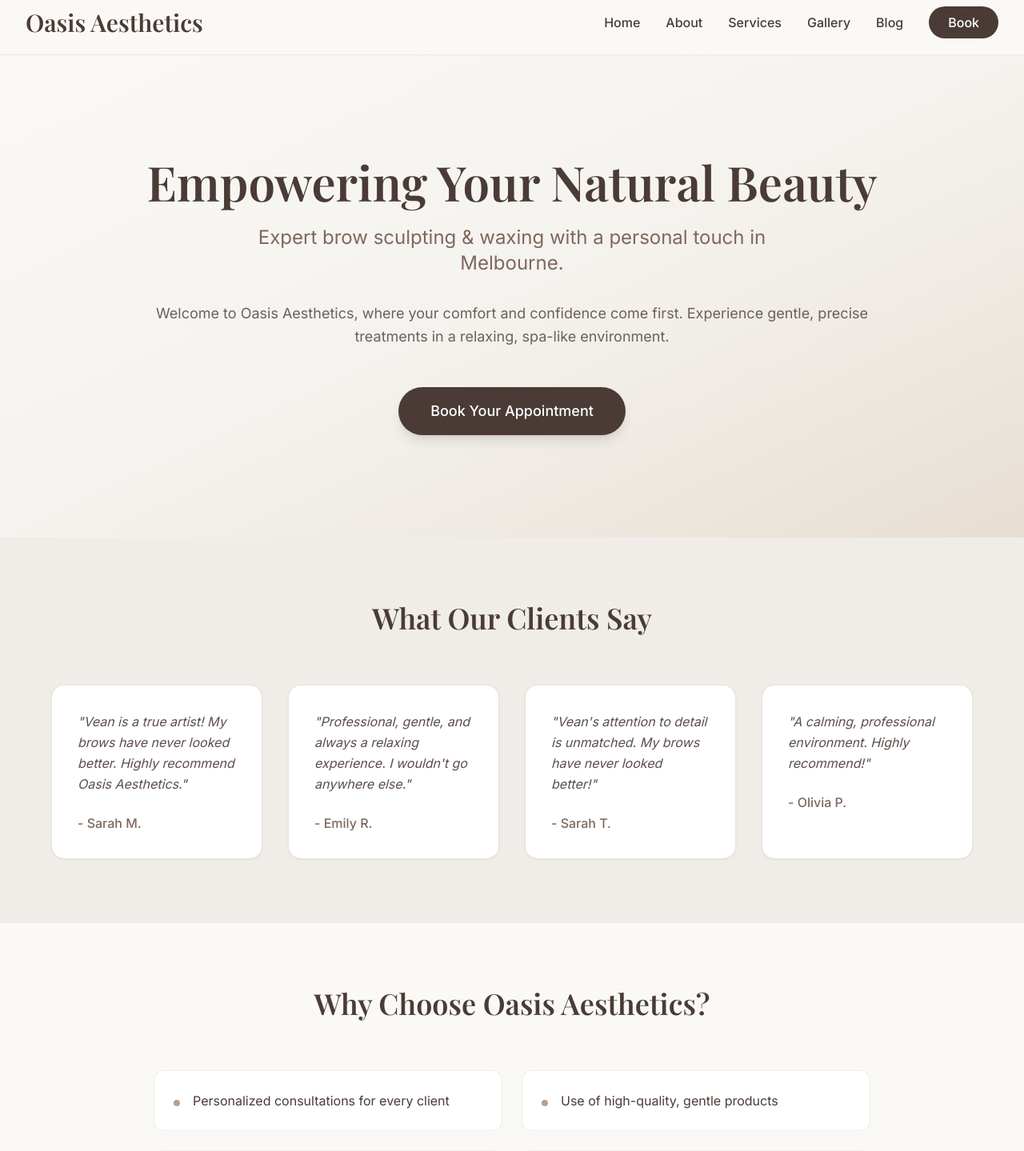
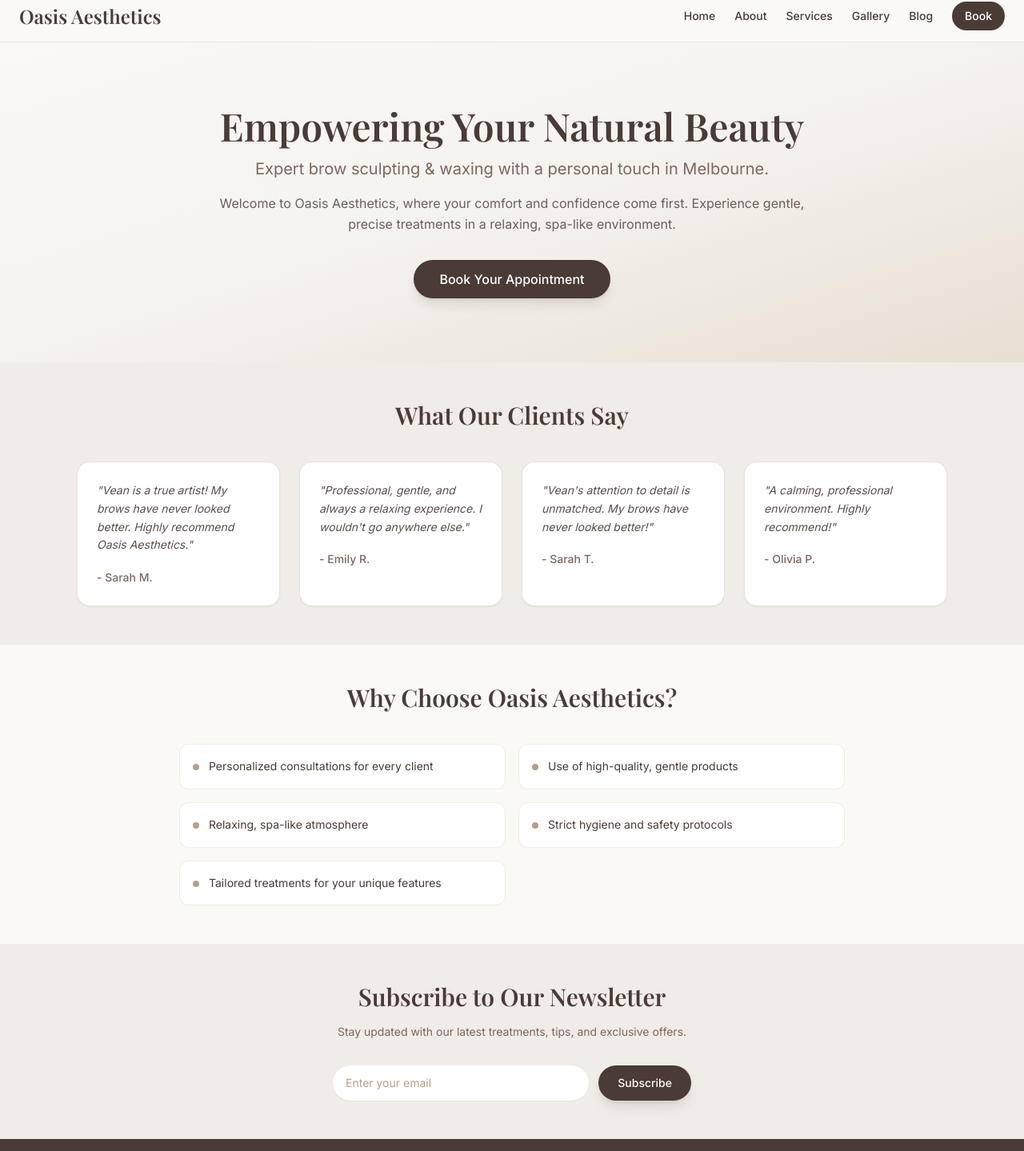
Before and after one commit to DogBehaviouristMelbourne/oasis-aesthetics-refined-touch, a React (Vite) app: page / in a window 1280 px wide. Shown: the part 12-1451 px from the top of the page at 80% size. Built offline with nearby package versions, Linux system fonts and the light colour scheme.

Commit message:
Refactor: Improve page structure and text size
Restructure the page layout and reduce text sizes for better visual presentation.

```diff
--- a/src/pages/Index.tsx
+++ b/src/pages/Index.tsx
@@ -11,35 +11,35 @@ const Index = () => {
   return (
     <div className="min-h-screen bg-oasis-base font-inter">
       <header className="sticky top-0 z-50 bg-oasis-base/95 backdrop-blur-sm border-b border-oasis-taupe/20">
-        <div className="container mx-auto px-6 lg:px-8">
-          <div className="flex items-center justify-between h-20">
-            <h1 className="text-2xl lg:text-3xl font-playfair font-semibold text-oasis-espresso">
+        <div className="container mx-auto px-4 lg:px-6">
+          <div className="flex items-center justify-between h-16">
+            <h1 className="text-xl lg:text-2xl font-playfair font-semibold text-oasis-espresso">
               Oasis Aesthetics
             </h1>
 
             <button
-              className={`md:hidden w-8 h-8 flex flex-col justify-center items-center space-y-1.5 transition-all duration-300 ${isNavOpen ? 'rotate-45' : ''}`}
+              className={`md:hidden w-6 h-6 flex flex-col justify-center items-center space-y-1 transition-all duration-300 ${isNavOpen ? 'rotate-45' : ''}`}
               aria-label="Open navigation"
               aria-controls="main-nav"
               aria-expanded={isNavOpen}
               onClick={toggleNav}
             >
-              <span className={`w-6 h-0.5 bg-oasis-espresso transition-all duration-300 ${isNavOpen ? 'rotate-90 translate-y-2' : ''}`}></span>
-              <span className={`w-6 h-0.5 bg-oasis-espresso transition-all duration-300 ${isNavOpen ? 'opacity-0' : ''}`}></span>
-              <span className={`w-6 h-0.5 bg-oasis-espresso transition-all duration-300 ${isNavOpen ? '-rotate-90 -translate-y-2' : ''}`}></span>
+              <span className={`w-5 h-0.5 bg-oasis-espresso transition-all duration-300 ${isNavOpen ? 'rotate-90 translate-y-1.5' : ''}`}></span>
+              <span className={`w-5 h-0.5 bg-oasis-espresso transition-all duration-300 ${isNavOpen ? 'opacity-0' : ''}`}></span>
+              <span className={`w-5 h-0.5 bg-oasis-espresso transition-all duration-300 ${isNavOpen ? '-rotate-90 -translate-y-1.5' : ''}`}></span>
             </button>
 
             <nav
               id="main-nav"
               aria-label="Main Navigation"
-              className={`${isNavOpen ? 'flex' : 'hidden'} md:flex absolute md:relative top-full md:top-auto left-0 md:left-auto w-full md:w-auto bg-oasis-base md:bg-transparent border-b md:border-b-0 border-oasis-taupe/20 md:border-0 flex-col md:flex-row items-center space-y-4 md:space-y-0 md:space-x-8 py-6 md:py-0 px-6 md:px-0`}
+              className={`${isNavOpen ? 'flex' : 'hidden'} md:flex absolute md:relative top-full md:top-auto left-0 md:left-auto w-full md:w-auto bg-oasis-base md:bg-transparent border-b md:border-b-0 border-oasis-taupe/20 md:border-0 flex-col md:flex-row items-center space-y-3 md:space-y-0 md:space-x-6 py-4 md:py-0 px-4 md:px-0`}
             >
-              <a href="index.html" className="text-oasis-espresso hover:text-oasis-hover transition-colors duration-300 font-medium">Home</a>
-              <a href="about.html" className="text-oasis-espresso hover:text-oasis-hover transition-colors duration-300 font-medium">About</a>
-              <a href="services.html" className="text-oasis-espresso hover:text-oasis-hover transition-colors duration-300 font-medium">Services</a>
-              <a href="gallery.html" className="text-oasis-espresso hover:text-oasis-hover transition-colors duration-300 font-medium">Gallery</a>
-              <a href="blog.html" className="text-oasis-espresso hover:text-oasis-hover transition-colors duration-300 font-medium">Blog</a>
-              <a href="booking.html" className="bg-oasis-espresso text-white px-6 py-2 rounded-full hover:bg-oasis-hover transition-all duration-300 font-medium">Book</a>
+              <a href="index.html" className="text-sm text-oasis-espresso hover:text-oasis-hover transition-colors duration-300 font-medium">Home</a>
+              <a href="about.html" className="text-sm text-oasis-espresso hover:text-oasis-hover transition-colors duration-300 font-medium">About</a>
+              <a href="services.html" className="text-sm text-oasis-espresso hover:text-oasis-hover transition-colors duration-300 font-medium">Services</a>
+              <a href="gallery.html" className="text-sm text-oasis-espresso hover:text-oasis-hover transition-colors duration-300 font-medium">Gallery</a>
+              <a href="blog.html" className="text-sm text-oasis-espresso hover:text-oasis-hover transition-colors duration-300 font-medium">Blog</a>
+              <a href="booking.html" className="bg-oasis-espresso text-white px-4 py-2 rounded-full hover:bg-oasis-hover transition-all duration-300 font-medium text-sm">Book</a>
             </nav>
           </div>
         </div>
@@ -47,21 +47,21 @@ const Index = () => {
 
       <main>
         {/* Hero Section */}
-        <section className="relative py-20 lg:py-32 px-6 lg:px-8 overflow-hidden">
+        <section className="relative py-12 lg:py-20 px-4 lg:px-6 overflow-hidden">
           <div className="absolute inset-0 bg-gradient-to-br from-oasis-base via-oasis-contrast to-oasis-warm-taupe opacity-50"></div>
-          <div className="container mx-auto text-center relative z-10 animate-fade-in">
-            <h2 className="text-4xl lg:text-6xl font-playfair font-semibold text-oasis-espresso mb-6 leading-tight">
+          <div className="container mx-auto text-center relative z-10 animate-fade-in max-w-4xl">
+            <h2 className="text-3xl lg:text-5xl font-playfair font-semibold text-oasis-espresso mb-4 leading-tight">
               Empowering Your Natural Beauty
             </h2>
-            <p className="text-xl lg:text-2xl text-oasis-hover mb-8 max-w-3xl mx-auto leading-relaxed">
+            <p className="text-lg lg:text-xl text-oasis-hover mb-4 leading-relaxed">
               Expert brow sculpting & waxing with a personal touch in Melbourne.
             </p>
-            <p className="text-lg text-oasis-espresso/80 mb-12 max-w-4xl mx-auto leading-relaxed">
+            <p className="text-base text-oasis-espresso/80 mb-8 max-w-3xl mx-auto leading-relaxed">
               Welcome to Oasis Aesthetics, where your comfort and confidence come first. Experience gentle, precise treatments in a relaxing, spa-like environment.
             </p>
             <a
               href="booking.html"
-              className="inline-block bg-oasis-espresso text-white px-10 py-4 rounded-full text-lg font-medium hover:bg-oasis-hover transition-all duration-300 transform hover:scale-105 shadow-lg hover:shadow-xl"
+              className="inline-block bg-oasis-espresso text-white px-8 py-3 rounded-full text-base font-medium hover:bg-oasis-hover transition-all duration-300 transform hover:scale-105 shadow-lg hover:shadow-xl"
             >
               Book Your Appointment
             </a>
@@ -69,12 +69,12 @@ const Index = () => {
         </section>
 
         {/* Testimonials Section */}
-        <section className="py-20 bg-oasis-contrast px-6 lg:px-8">
-          <div className="container mx-auto">
-            <h3 className="text-3xl lg:text-4xl font-playfair font-semibold text-oasis-espresso text-center mb-16">
+        <section className="py-12 bg-oasis-contrast px-4 lg:px-6">
+          <div className="container mx-auto max-w-6xl">
+            <h3 className="text-2xl lg:text-3xl font-playfair font-semibold text-oasis-espresso text-center mb-10">
               What Our Clients Say
             </h3>
-            <div className="grid md:grid-cols-2 lg:grid-cols-4 gap-8">
+            <div className="grid md:grid-cols-2 lg:grid-cols-4 gap-6">
               {[
                 {
                   quote: "Vean is a true artist! My brows have never looked better. Highly recommend Oasis Aesthetics.",
@@ -95,12 +95,12 @@ const Index = () => {
               ].map((testimonial, index) => (
                 <blockquote
                   key={index}
-                  className="bg-white p-8 rounded-2xl shadow-sm border border-oasis-taupe/30 hover:shadow-md transition-all duration-300 transform hover:-translate-y-1"
+                  className="bg-white p-6 rounded-2xl shadow-sm border border-oasis-taupe/30 hover:shadow-md transition-all duration-300 transform hover:-translate-y-1"
                 >
-                  <p className="text-oasis-espresso/90 leading-relaxed mb-6 italic">
+                  <p className="text-sm text-oasis-espresso/90 leading-relaxed mb-4 italic">
                     "{testimonial.quote}"
                   </p>
-                  <span className="text-oasis-hover font-medium">
+                  <span className="text-sm text-oasis-hover font-medium">
                     - {testimonial.author}
                   </span>
                 </blockquote>
@@ -110,13 +110,12 @@ const Index = () => {
         </section>
 
         {/* Why Choose Us Section */}
-        <section className="py-20 px-6 lg:px-8">
-          <div className="container mx-auto">
-            <h3 className="text-3xl lg:text-4xl font-playfair font-semibold text-oasis-espresso text-center mb-16">
+        <section className="py-12 px-4 lg:px-6">
+          <div className="container mx-auto max-w-4xl">
+            <h3 className="text-2xl lg:text-3xl font-playfair font-semibold text-oasis-espresso text-center mb-10">
               Why Choose Oasis Aesthetics?
             </h3>
-            <div className="max-w-4xl mx-auto">
-              <ul className="grid md:grid-cols-2 gap-6">
+            <div className="grid md:grid-cols-2 gap-4">
               {[
                 "Personalized consultations for every client",
                 "Use of high-quality, gentle products",
@@ -124,42 +123,41 @@ const Index = () => {
                 "Strict hygiene and safety protocols",
                 "Tailored treatments for your unique features"
               ].map((item, index) => (
-                  <li
+                <div
                   key={index}
-                    className="flex items-start space-x-4 p-6 bg-white rounded-xl border border-oasis-taupe/20 hover:shadow-sm transition-all duration-300"
+                  className="flex items-start space-x-3 p-4 bg-white rounded-xl border border-oasis-taupe/20 hover:shadow-sm transition-all duration-300"
                 >
-                    <div className="w-2 h-2 bg-oasis-taupe rounded-full mt-3 flex-shrink-0"></div>
-                    <span className="text-oasis-espresso leading-relaxed">{item}</span>
-                  </li>
+                  <div className="w-2 h-2 bg-oasis-taupe rounded-full mt-2 flex-shrink-0"></div>
+                  <span className="text-sm text-oasis-espresso leading-relaxed">{item}</span>
+                </div>
               ))}
-              </ul>
             </div>
           </div>
         </section>
 
         {/* Newsletter Section */}
-        <section className="py-20 bg-oasis-contrast px-6 lg:px-8">
-          <div className="container mx-auto text-center">
-            <h3 className="text-3xl lg:text-4xl font-playfair font-semibold text-oasis-espresso mb-8">
+        <section className="py-12 bg-oasis-contrast px-4 lg:px-6">
+          <div className="container mx-auto text-center max-w-2xl">
+            <h3 className="text-2xl lg:text-3xl font-playfair font-semibold text-oasis-espresso mb-4">
               Subscribe to Our Newsletter
             </h3>
-            <p className="text-oasis-hover mb-12 max-w-2xl mx-auto">
+            <p className="text-sm text-oasis-hover mb-8">
               Stay updated with our latest treatments, tips, and exclusive offers.
             </p>
             <form
               action="mailto:veanmikhael@proton.me"
               method="post"
-              className="max-w-md mx-auto flex flex-col sm:flex-row gap-4"
+              className="flex flex-col sm:flex-row gap-3 max-w-md mx-auto"
             >
               <input
                 type="email"
                 placeholder="Enter your email"
                 required
-                className="flex-1 px-6 py-4 border-0 rounded-full bg-white text-oasis-espresso placeholder:text-oasis-taupe focus:outline-none focus:ring-2 focus:ring-oasis-taupe shadow-sm"
+                className="flex-1 px-4 py-3 border-0 rounded-full bg-white text-oasis-espresso placeholder:text-oasis-taupe focus:outline-none focus:ring-2 focus:ring-oasis-taupe shadow-sm text-sm"
               />
               <button
                 type="submit"
-                className="bg-oasis-espresso text-white px-8 py-4 rounded-full font-medium hover:bg-oasis-hover transition-all duration-300 transform hover:scale-105 shadow-lg hover:shadow-xl"
+                className="bg-oasis-espresso text-white px-6 py-3 rounded-full font-medium hover:bg-oasis-hover transition-all duration-300 transform hover:scale-105 shadow-lg hover:shadow-xl text-sm"
               >
                 Subscribe
               </button>
@@ -169,27 +167,27 @@ const Index = () => {
       </main>
 
       {/* Footer */}
-      <footer className="bg-oasis-espresso text-white py-12 px-6 lg:px-8">
+      <footer className="bg-oasis-espresso text-white py-8 px-4 lg:px-6">
         <div className="container mx-auto">
-          <div className="flex flex-col md:flex-row justify-between items-center space-y-6 md:space-y-0">
-            <small className="text-oasis-warm-taupe text-center md:text-left">
+          <div className="flex flex-col md:flex-row justify-between items-center space-y-4 md:space-y-0">
+            <small className="text-oasis-warm-taupe text-center md:text-left text-xs">
               © 2025 Oasis Aesthetics. All rights reserved.
               <a href="privacy.html" className="hover:text-white transition-colors duration-300 ml-2">Privacy Policy</a> |
               <a href="terms-of-service.html" className="hover:text-white transition-colors duration-300 ml-2">Terms of Service</a>
             </small>
-            <div className="flex space-x-6">
+            <div className="flex space-x-4">
               <a
                 href="https://www.instagram.com/oasisaesthetics.co"
                 target="_blank"
                 rel="noopener noreferrer"
-                className="text-oasis-warm-taupe hover:text-white transition-colors duration-300"
+                className="text-oasis-warm-taupe hover:text-white transition-colors duration-300 text-sm"
                 aria-label="Follow us on Instagram"
               >
                 Instagram
               </a>
               <a
                 href="mailto:veanmikhael@proton.me"
-                className="text-oasis-warm-taupe hover:text-white transition-colors duration-300"
+                className="text-oasis-warm-taupe hover:text-white transition-colors duration-300 text-sm"
                 aria-label="Send us an email"
               >
                 Email
```
Lines whose indentation alone changed are shown as unchanged.
